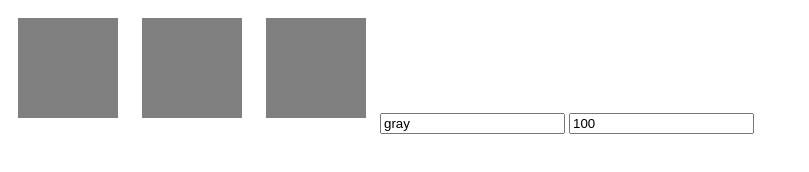
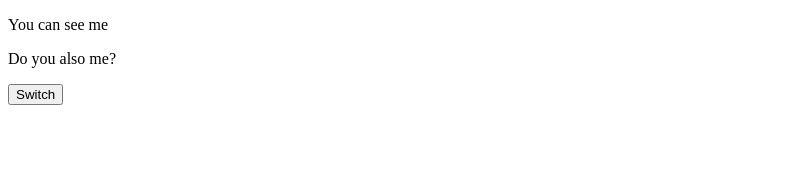
Before and after one commit to Frankmwangi/VUE-TUTORIALS, a plain HTML site: page index.html in a window 1280 px wide. Shown: the whole page, without its empty margins (0-809 px from the left). Drawn offline with Linux system fonts and the light colour scheme.

Commit message:
Use of v-if and v-else property

```diff
--- a/index.html
+++ b/index.html
@@ -11,31 +11,21 @@
 
 <body>
     <div id="app">
-     <div class="demo ":style="{backgroundColor: color}"></div>
-     <div class="demo ":style="myStyle"></div>
-     <div class="demo":style="[myStyle, {height:width + 'px'}]"></div>
-     <input type="text" v-model="color">
-     <input type="text" v-model="width">
+    <p v-if="show">You can see me</p>
+    <p v-else="show">Now you can see me</p>
+    <p>Do you also me? </p>
+    <button @click="show=!show">Switch</button>
     </div>
 
-    </>
+    </p>
     <script>
         new Vue({
            el: '#app',
            data: {
-               attachRed: false,
-               color: 'gray',
-               width: 100
+              show: true
 
-           },
-           computed: {
-               myStyle: function() {
-                   return{
-                       backgroundColor: this.color,
-                       width: this.width + 'px'
-                   }
-               }
            }
+
 
             });
 
```
